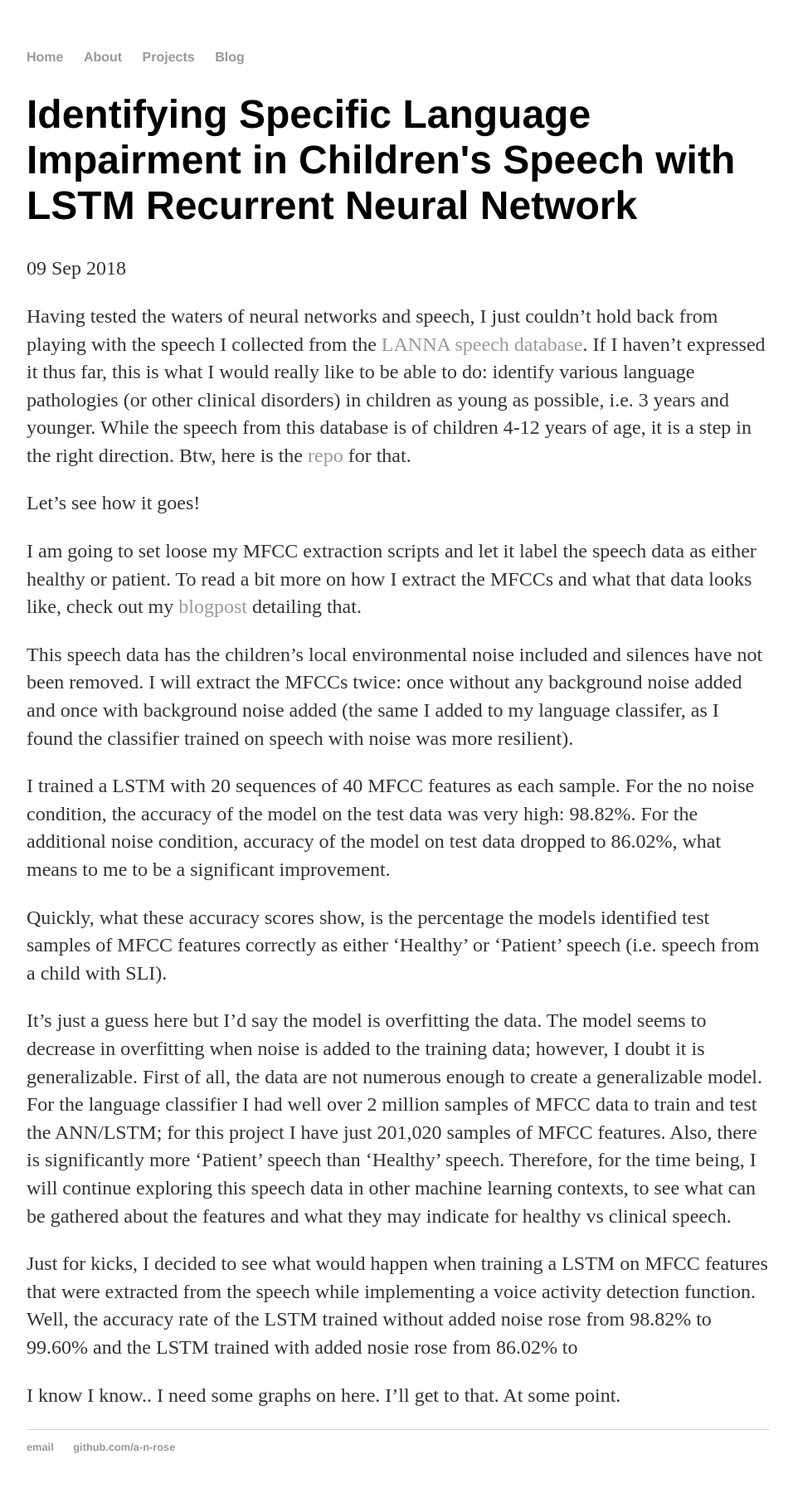
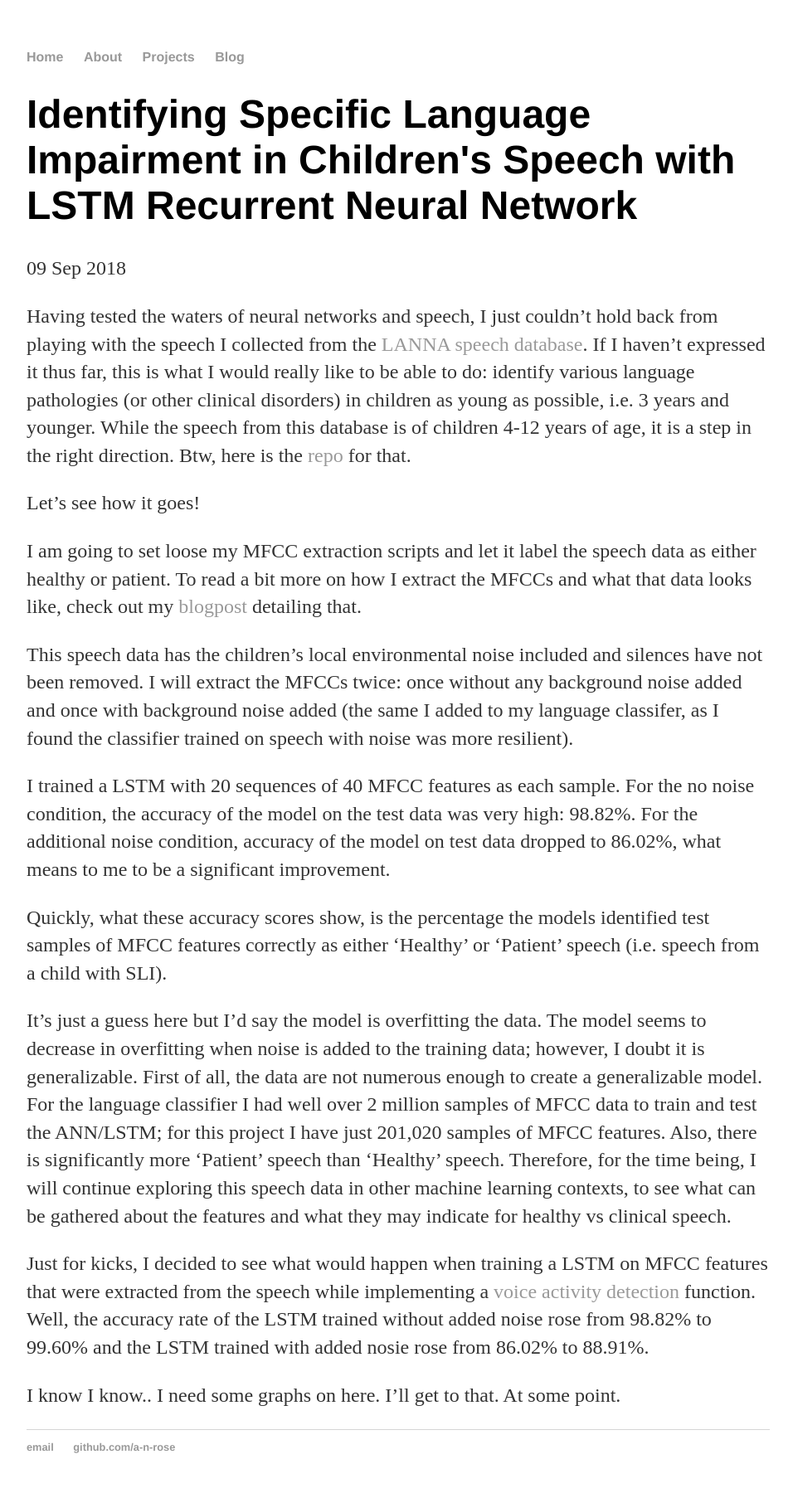
Before and after one commit to a-n-rose/a-n-rose.github.io, a Jekyll site: the page built from _posts/2018-09-09-ID-SLI-speech.md, in a window 1280 px wide. Shown: the whole page at 83% size, without its empty margins (160-1116 px from the left). Built offline with Jekyll 4.4.1, drawn with Linux system fonts in a browser that asks for light colours.

Commit message:
added VAD to MFCC data to train LSTM

```diff
--- a/_posts/2018-09-09-ID-SLI-speech.md
+++ b/_posts/2018-09-09-ID-SLI-speech.md
@@ -18,6 +18,6 @@ Quickly, what these accuracy scores show, is the percentage the models identifie
 
 It's just a guess here but I'd say the model is overfitting the data. The model seems to decrease in overfitting when noise is added to the training data; however, I doubt it is generalizable. First of all, the data are not numerous enough to create a generalizable model. For the language classifier I had well over 2 million samples of MFCC data to train and test the ANN/LSTM; for this project I have just 201,020 samples of MFCC features. Also, there is significantly more 'Patient' speech than 'Healthy' speech. Therefore, for the time being, I will continue exploring this speech data in other machine learning contexts, to see what can be gathered about the features and what they may indicate for healthy vs clinical speech.
 
-Just for kicks, I decided to see what would happen when training a LSTM on MFCC features that were extracted from the speech while implementing a voice activity detection function. Well, the accuracy rate of the LSTM trained without added noise rose from 98.82% to 99.60% and the LSTM trained with added nosie rose from 86.02% to
+Just for kicks, I decided to see what would happen when training a LSTM on MFCC features that were extracted from the speech while implementing a <a href="/2018/09/06/updating-VAD.html">voice activity detection</a> function. Well, the accuracy rate of the LSTM trained without added noise rose from 98.82% to 99.60% and the LSTM trained with added nosie rose from 86.02% to 88.91%.
 
 I know I know.. I need some graphs on here. I'll get to that. At some point.
```
